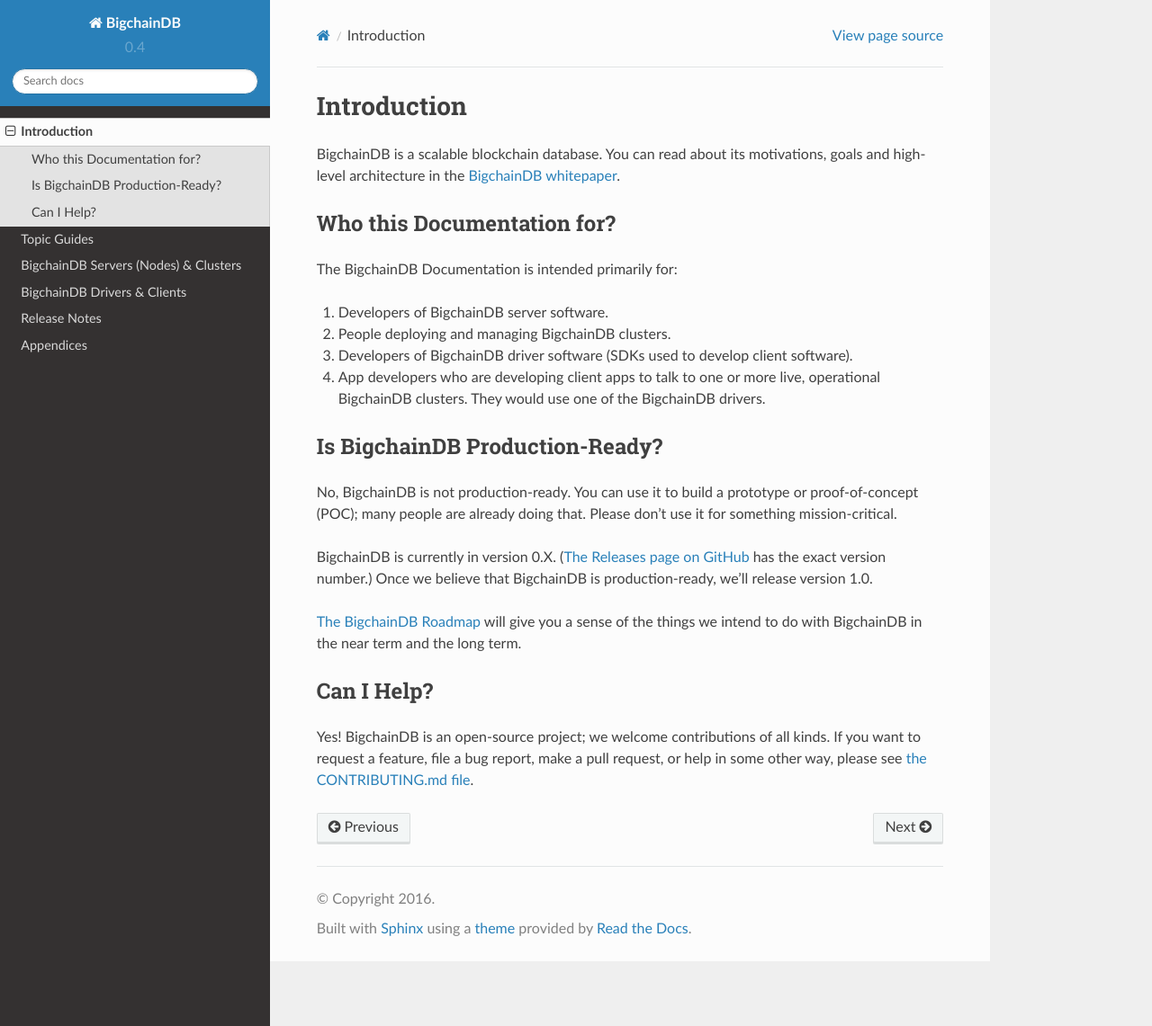
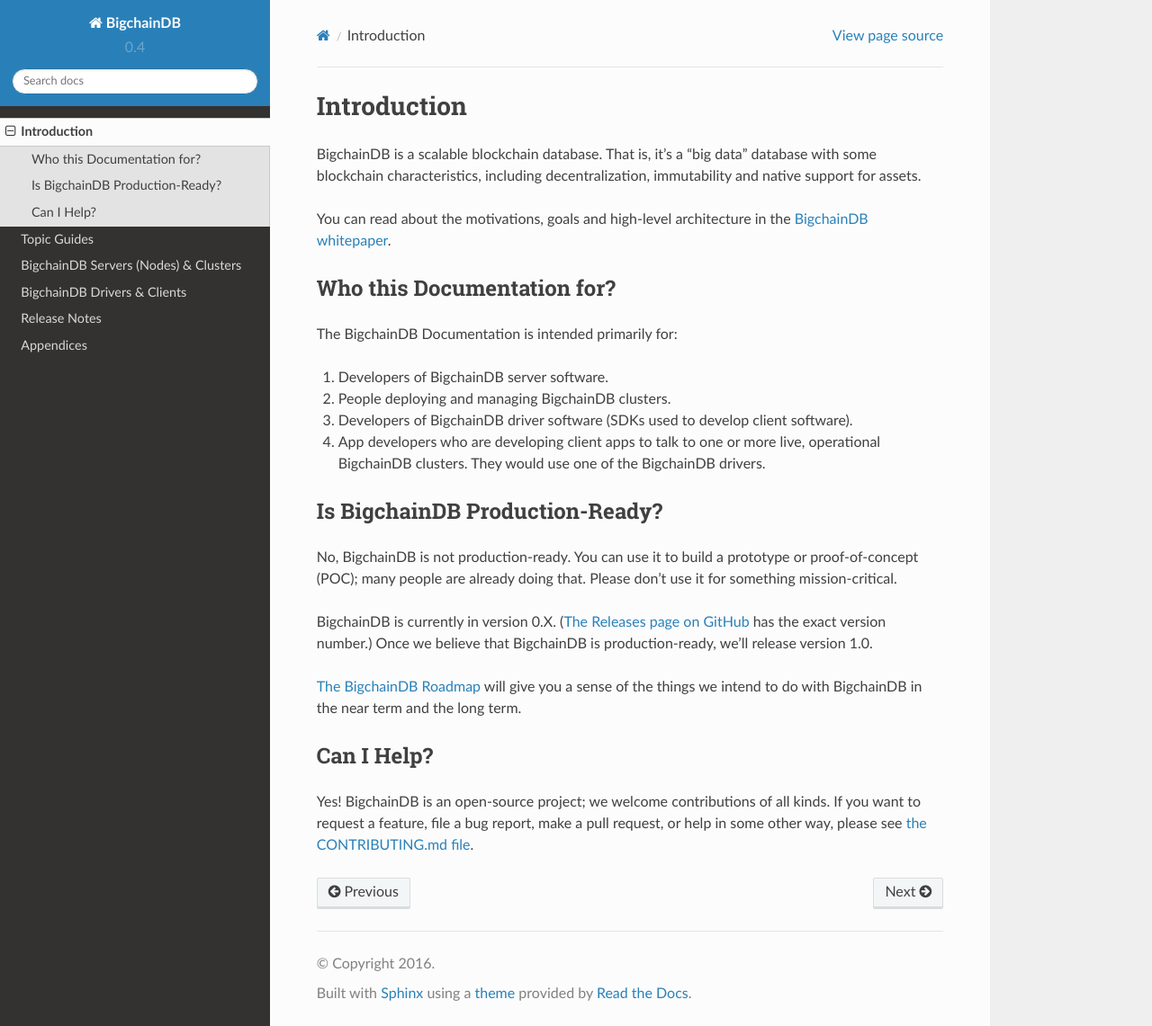
Before and after one commit to bigchaindb/bigchaindb, a Sphinx documentation site: the page built from docs/source/introduction.md, in a window 1280 px wide and 1141 px high. Shown: the whole window at 90% size. Built offline with Sphinx 7.4.7 and the Read the Docs theme 2.0.0, drawn with Linux system fonts in a browser that asks for light colours; pages that are not in the unit, such as notebooks, are missing from menus.

Commit message:
Added line about decentralization, immutability, assets to Introduction

```diff
--- a/docs/source/introduction.md
+++ b/docs/source/introduction.md
@@ -1,6 +1,8 @@
 # Introduction
 
-BigchainDB is a scalable blockchain database. You can read about its motivations, goals and high-level architecture in the [BigchainDB whitepaper](https://www.bigchaindb.com/whitepaper/).
+BigchainDB is a scalable blockchain database. That is, it's a "big data" database with some blockchain characteristics, including decentralization, immutability and native support for assets.
+
+You can read about the motivations, goals and high-level architecture in the [BigchainDB whitepaper](https://www.bigchaindb.com/whitepaper/).
 
 
 ## Who this Documentation for?
```
